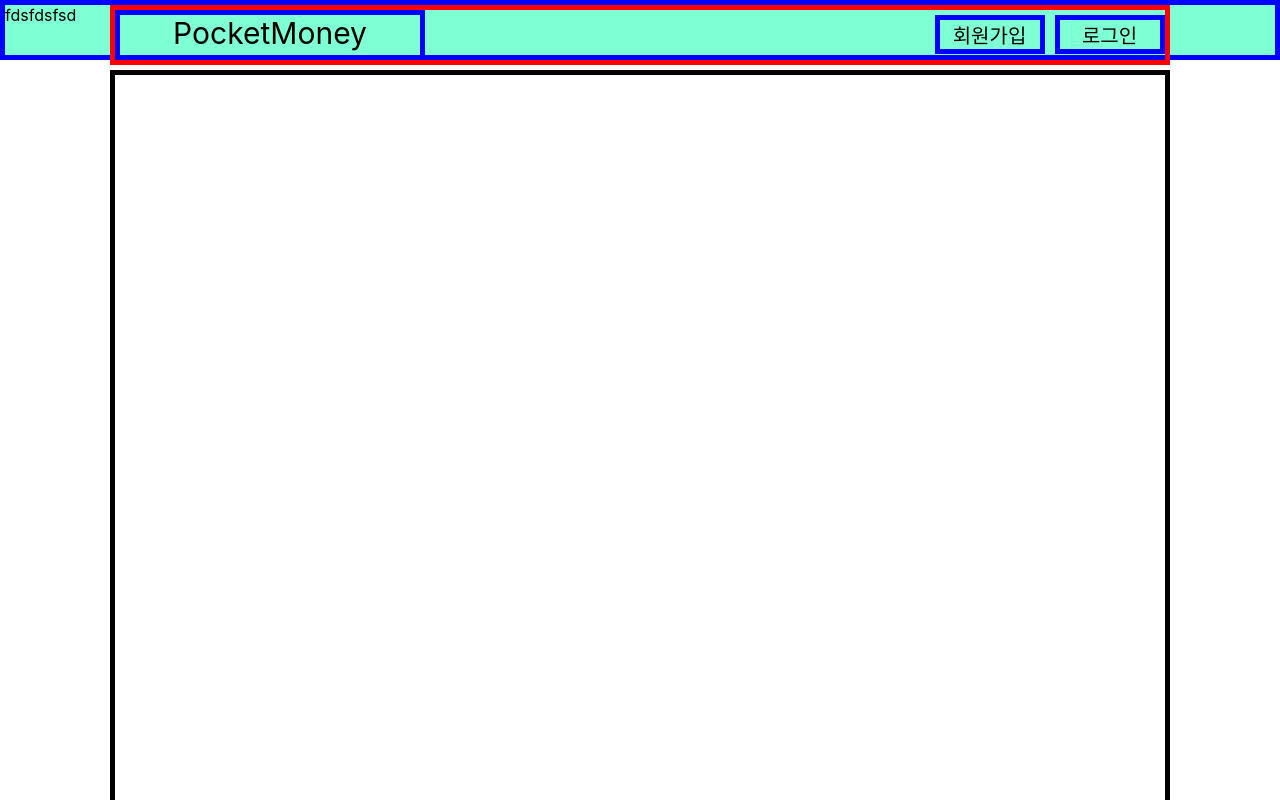
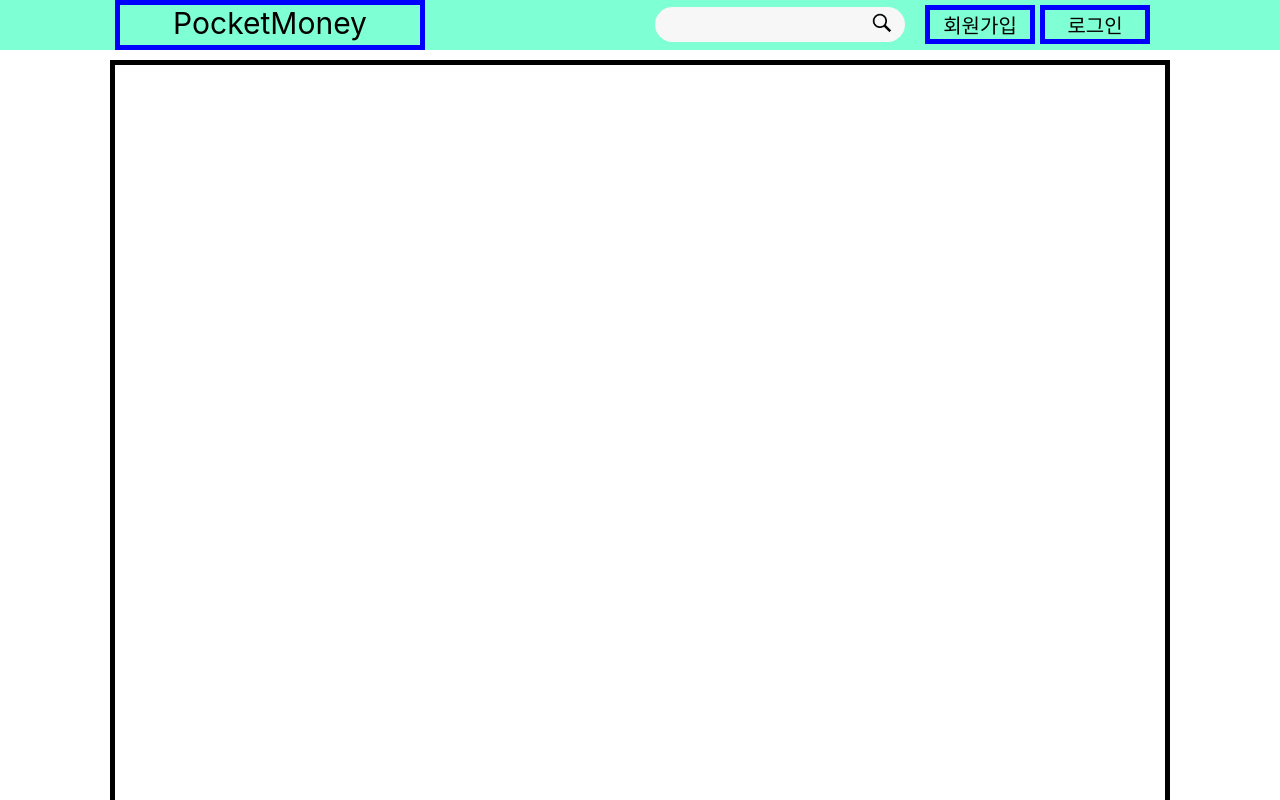
Before and after one commit to gomcool17/pocketMoney, a React (Create React App) app in the folder frontend/: page / in a window 1280 px wide. Shown: the top 800 px of the page. Built offline with nearby package versions, Linux system fonts and the light colour scheme.

Commit message:
[ADD] 네비게이션 수정 및 검색 기능 구현

```diff
--- a/frontend/src/component/DefaultPage.js
+++ b/frontend/src/component/DefaultPage.js
@@ -1,3 +1,5 @@
+/* eslint-disable jsx-a11y/img-redundant-alt */
+import React, {useState} from 'react';
 import styled from 'styled-components';
 
 const Outside = styled.div`
@@ -9,11 +11,9 @@ const Outside = styled.div`
 const Header = styled.div`
   min-width: 1050px;
   height: 50px;
-  border: 5px solid blue;
   position: sticky;
   top: 0;
   background-color: aquamarine;
-
 `
 const HeaderInside = styled.div`
   position: absolute;
@@ -23,8 +23,6 @@ const HeaderInside = styled.div`
   top: 0;
   left: 50%;
   transform: translate(-50%, 0%);
-  border: 5px solid red;
-
 `
 const Logo = styled.div`
   margin-right: auto;
@@ -35,38 +33,87 @@ const Logo = styled.div`
   font-size: 30px;
   cursor: pointer;
 `
-const LoginBox = styled.div`
+const RightHeader = styled.div`
   margin-left: auto;
   margin-top: 5px;
-  width: 22%;
+  width: 50%;
   text-align: center;
   font-size: 20px;
   height: 30px;
 `
+const Search = styled.div`
+  display: inline-block;
+  width:250px;
+  background: #f7f7f7;
+  border-radius: 18px;
+  `
+const Searchinput = styled.input`
+  width: 200px;
+  height: 25px;
+  border: none;
+  background: none;
+  `
+const Serachsubmit = styled.button`
+  border: none;
+  background: none;
+  `
 const Login = styled.div`
   display: inline-block;
-  margin-left: 10px;
+  margin-left: 5px;
   width: 100px;
   cursor: pointer;
   border: 5px solid blue;
-`
+  `
 const SignUp = styled.div`
   display: inline-block;
+  margin-left: 20px;
   width: 100px;
   cursor: pointer;
   border: 5px solid blue;
 `
 
-const DefaultPage = () => {
+const DefaultPage = (props) => {
+  const [sword, setSword] = useState("")
+  const search = () => {
+    if (!sword.length) {
+      alert("검색어를 입력해주세요")
+    } else {
+      alert(sword)
+      setSword("")
+    }
+  }
+  const enterKey = () => {
+    if (window.event.keyCode === 13) {
+      search();
+    }
+  }
+
     return (<>
     <Header>
-        fdsfdsfsd
         <HeaderInside>
             <Logo>PocketMoney</Logo>
-            <LoginBox>
+            <RightHeader>
+              <Search>
+                <Searchinput type='text'
+                             value={sword}
+                             onChange={e => setSword(e.target.value.trim())}
+                             onKeyUp={enterKey}
+                />
+                <Serachsubmit><img
+                    src="/search.png"
+                    alt="my image"
+                    style={{
+                      marginTop: "5px",
+                      width: "20px",
+                      height: "20px",
+                      cursor: "pointer"
+                    }}
+                    onClick={search}
+                /></Serachsubmit>
+              </Search>
               <SignUp>회원가입</SignUp>
               <Login>로그인</Login>
-            </LoginBox>
+            </RightHeader>
         </HeaderInside>
     </Header>
     <Outside>
```
Also changed, not shown: frontend/public/search.png (added).
